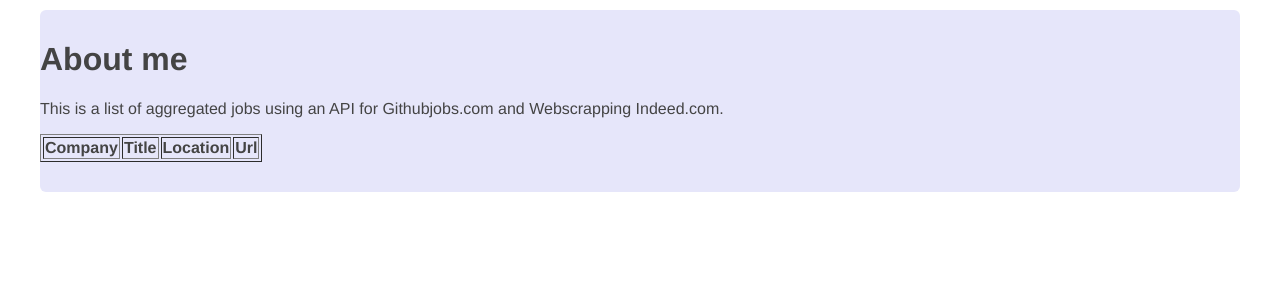
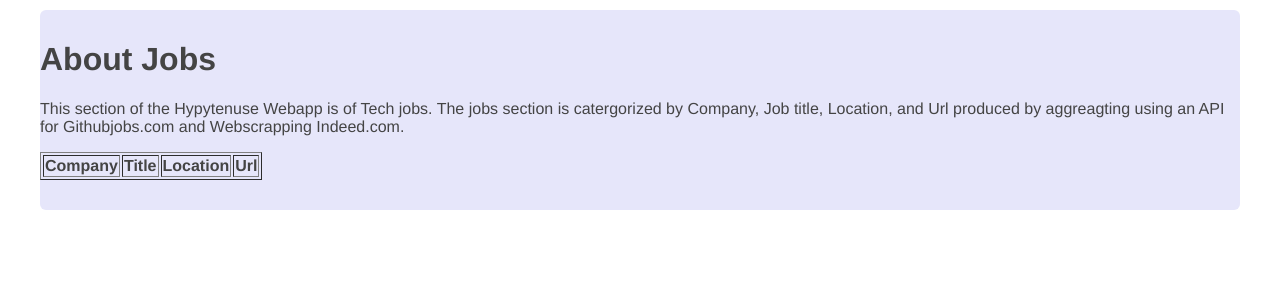
Before and after one commit to dross3121/High-Pytenuse-Wow-Project, a Flask app: page /jobs/ in a window 1280 px wide. Shown: the part 35-335 px from the top of the page. Run offline with Flask 2, Linux system fonts and the light colour scheme; data that the repository does not hold is empty.

Commit message:
flask webapp

```diff
--- a/webapp/app.py
+++ b/webapp/app.py
@@ -27,7 +27,7 @@ def githubjobs():
             }
             all_data.append(results)
 
-        nextpage = requests.get(f'https://jobs.github.com/positions.json?page={page+1}')
+        nextpage= requests.get(f'https://jobs.github.com/positions.json?page={page+1}')
 
         if len(nextpage.json()) == 0:
             more_pages = False
--- a/webapp/static/main.css
+++ b/webapp/static/main.css
@@ -10,7 +10,7 @@ body {
  */
 
 header {
-  background-color: #DFB887;
+  background-color: #87AEDF;
   height: 35px;
   width: 100%;
   opacity: .9;
--- a/webapp/templates/home.html
+++ b/webapp/templates/home.html
@@ -3,8 +3,7 @@
  {% extends "layout.html" %}
  {% block content %}
    <div class="home">
-     <h1>About me</h1>
-     <p>Hello, Welcome to High-Pytenuse this webapp was built with Python via the Flask framework.</p>
+     <h1>Hello, Welcome to High-Pytenuse this webapp was built with Python via the Flask framework.</h1>
    </div>
  {% endblock %}
   </body>
--- a/webapp/templates/jobs.html
+++ b/webapp/templates/jobs.html
@@ -3,8 +3,8 @@
  {% extends "layout.html" %}
  {% block content %}
    <div class="jobs">
-     <h1>About me</h1>
-     <p>This is a list of aggregated jobs using an API for Githubjobs.com and Webscrapping Indeed.com.</p>
+     <h1>About Jobs</h1>
+     <p>This section of the Hypytenuse Webapp is of Tech jobs. The jobs section is catergorized by Company, Job title, Location, and Url produced by aggreagting using an API for Githubjobs.com and Webscrapping Indeed.com.</p>
 	 <table border = 1>
 	 	<tr>
 		   <th> Company </th>
@@ -15,9 +15,9 @@
 		{% for job in githubjob %}
 	    </tr>
 	    	<th> {{job['Company']}} </th>
-		   	<th> {{job['Title']}}</th>
+		   	<th> {{job['Title']}} </th>
 		    <th>  {{job['Location']}} </th>
-		    <th> {{job['Url']}}</th>
+		    <th><a href= "{{job['Url']}}" target=" _blank">{{job['Url']}}</a> </th>
 		</tr>
 		{% endfor %}
 	</table>
```
